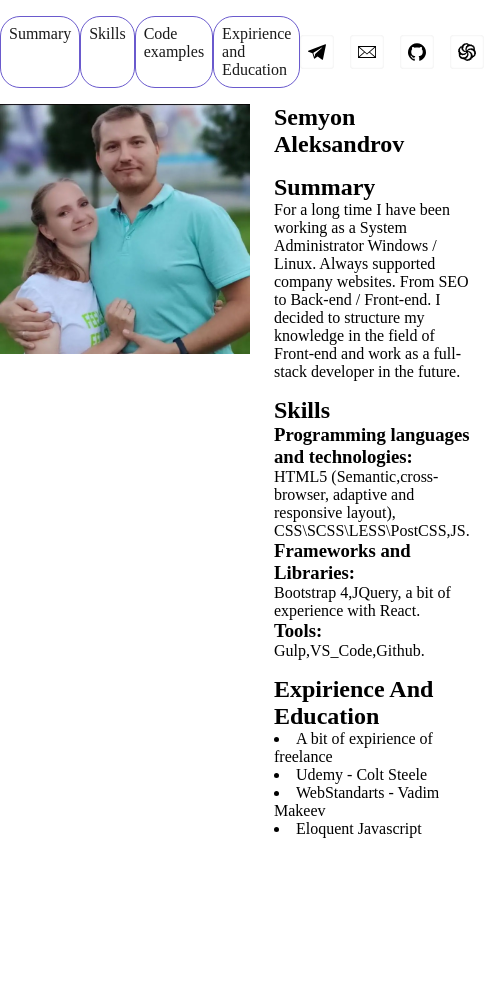
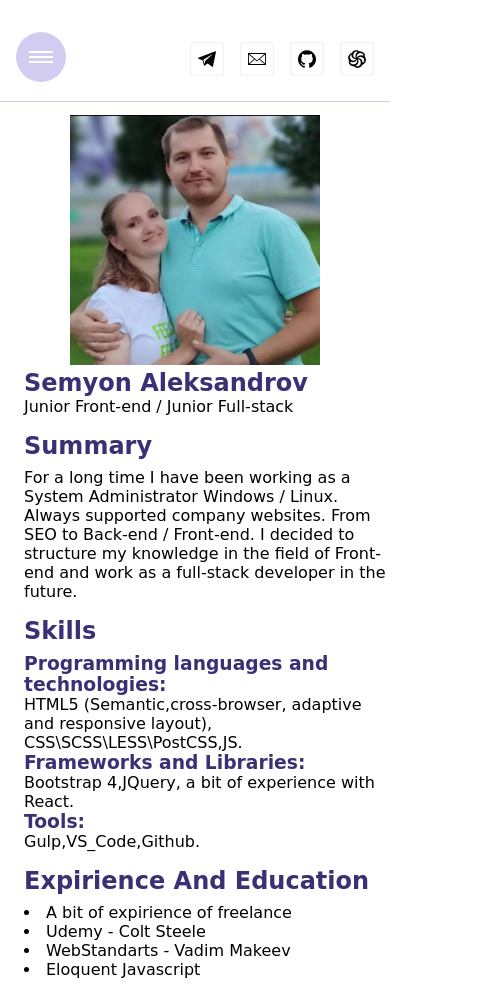
Before and after one commit to AleksandroSN/rsschool-cv, a plain HTML site: page index.html in a window 390 px wide. Shown: the whole page, 484 px wide, since content can reach past the window. Before the commit the page ends 844 px from the top, so only its background shows below. Drawn offline with Linux system fonts and the light colour scheme; a web font is replaced by a local one.

Commit message:
feat: add burger menu and media query

```diff
--- a/css/style.css
+++ b/css/style.css
@@ -1,6 +1,8 @@
 :root {
   --colorWhite: hsla(0, 0%, 100%, 1);
   --colorBlack: hsla(0, 0%, 0%, 0.9);
+  --colorStateBlue: hsla(248, 53%, 58%, 0.3);
+  --colorTitles: hsla(248, 60%, 25%, 0.9);
 }
 
 *,
@@ -14,6 +16,8 @@
 body {
   max-width: 1024px;
   margin: 0 auto;
+  padding-top: 1rem;
+  font-family: "Kufam", cursive;
 }
 
 li {
@@ -24,13 +28,34 @@ a {
   text-decoration: none;
 }
 
+h1,
+h2,
+h3,
+h4,
+h5,
+h6 {
+  color: var(--colorTitles);
+}
+
 img {
   max-width: 100%;
   height: auto;
 }
 
+button {
+  border-width: 0;
+}
+
 .header {
-  margin: 1rem 0;
+  padding: 1rem 0;
+  border-bottom: 1px solid var(--colorStateBlue);
+}
+
+.header__burger {
+  cursor: pointer;
+  background-color: transparent;
+  display: none;
+  fill: var(--colorStateBlue);
 }
 
 .header__nav {
@@ -46,9 +71,21 @@ img {
 }
 
 .menu-item {
-  border: 1px solid slateblue;
+  box-shadow: inset 0 0 2px var(--colorStateBlue);
   border-radius: 20px;
   padding: 8px;
+  transition: all 0.25s;
+}
+
+.menu-item:hover {
+  box-shadow: 0 4px 4px 2px rgba(0, 0, 0, 0.05);
+  transform: translateY(-5px);
+}
+
+.header__nav-contacts {
+  display: flex;
+  flex: 1;
+  justify-content: flex-end;
 }
 
 .menu-item__link,
@@ -59,7 +96,7 @@ img {
 .nav-contacts__link {
   display: block;
   padding: 8px;
-  box-shadow: inset 0 0 2px hsla(0, 0%, 78%, 0.5);
+  box-shadow: inset 0 0 2px var(--colorStateBlue);
   border-radius: 4px;
   transition: background-color 0.2s;
 }
@@ -84,14 +121,9 @@ img {
   fill: var(--colorWhite);
 }
 
-.header__nav-contacts {
-  display: flex;
-  flex: 1;
-  justify-content: flex-end;
-}
-
 .mainSection {
   display: flex;
+  padding-top: 0.8rem;
 }
 
 .mainSection__photo {
@@ -107,6 +139,55 @@ img {
   margin-top: 1rem;
 }
 
+.mainSection__text article h2 {
+  padding-bottom: 0.5rem;
+}
+
 #ExpAndEducation ul li {
   list-style: inside;
 }
+
+@keyframes fade-in {
+  from {
+    opacity: 0;
+  }
+  to {
+    opacity: 1;
+  }
+}
+
+@media (max-width: 1024px) {
+  .header {
+    padding: 1rem;
+  }
+  .header__burger {
+    display: block;
+  }
+
+  .header__nav-menu {
+    display: none;
+  }
+
+  .header__nav-menu.active {
+    animation: fade-in 0.25s;
+    position: absolute;
+    background-color: hsla(0, 0%, 100%, 1);
+    top: 14%;
+    width: 90%;
+    display: flex;
+    flex-wrap: wrap;
+    flex-direction: column;
+    justify-content: center;
+  }
+
+  .menu-item:not(:last-child) {
+    margin-bottom: 8px;
+  }
+
+  .mainSection {
+    flex-wrap: wrap;
+    justify-content: center;
+    align-items: center;
+    padding: 0.8rem 0;
+  }
+}
--- a/index.html
+++ b/index.html
@@ -4,12 +4,32 @@
     <meta charset="UTF-8" />
     <meta name="viewport" content="width=device-width, initial-scale=1.0" />
     <title>rsschool-2020-Q3</title>
+    <link
+      href="https://fonts.googleapis.com/css2?family=Kufam:wght@400;700&display=swap"
+      rel="stylesheet"
+    />
     <link rel="stylesheet" href="./css/style.css" />
   </head>
   <body>
     <header class="header">
-      <a class="header-logo"></a>
+      <!-- <a class="header-logo"></a> -->
+
       <nav class="header__nav">
+        <button class="header__burger" type="button" aria-label="Menu">
+          <svg
+            width="50"
+            height="50"
+            xmlns="http://www.w3.org/2000/svg"
+            version="1.1"
+            viewBox="0 0 50 50"
+            aria-hidden="true"
+          >
+            <circle class="svg-burger-circle" cx="25" cy="25" r="25" />
+            <rect x="13" y="19" width="24" height="2" fill="white" />
+            <rect x="13" y="29" width="24" height="2" fill="white" />
+            <rect x="13" y="24" width="24" height="2" fill="white" />
+          </svg>
+        </button>
         <ul class="header__nav-menu">
           <li class="nav-menu menu-item">
             <a class="menu-item__link" href="#Summary">Summary</a>
@@ -128,13 +148,14 @@
       <section class="mainSection">
         <div class="mainSection__photo">
           <picture>
-            <source srcset="./img/IMG_2020.webp" type="image/webp">
+            <source srcset="./img/IMG_2020.webp" type="image/webp" />
             <img src="./img/IMG_2020.jpg" alt="profilePhoto" />
           </picture>
         </div>
 
         <div class="mainSection__text">
           <h1>Semyon Aleksandrov</h1>
+          <p>Junior Front-end / Junior Full-stack</p>
           <article id="Summary">
             <h2 class="Summary__title">Summary</h2>
             <p class="Summary__text">
@@ -147,28 +168,32 @@
           </article>
           <article id="Skills">
             <h2 class="Skills__title">Skills</h2>
-            <p class="Skills__text">
+
             <h3>Programming languages and technologies:</h3>
             HTML5 (Semantic,cross-browser, adaptive and responsive layout),
             CSS\SCSS\LESS\PostCSS,JS.
             <h3>Frameworks and Libraries:</h3>
             Bootstrap 4,JQuery, a bit of experience with React.
-              <h3>Tools:</h3>Gulp,VS_Code,Github.
-            </p>
+            <h3>Tools:</h3>
+            Gulp,VS_Code,Github.
           </article>
           <article id="ExpAndEducation">
             <h2 class="ExpAndEducation__title">Expirience And Education</h2>
-            <p class="ExpAndEducation__text">
+
             <ul>
               <li>A bit of expirience of freelance</li>
               <li>Udemy - Colt Steele</li>
               <li>WebStandarts - Vadim Makeev</li>
               <li>Eloquent Javascript</li>
             </ul>
-            </p>
           </article>
         </div>
       </section>
     </main>
+    <script>
+      document.querySelector(".header__burger").onclick = function () {
+        document.querySelector(".header__nav-menu").classList.toggle("active");
+      };
+    </script>
   </body>
 </html>
```
Lines whose indentation alone changed are shown as unchanged.
